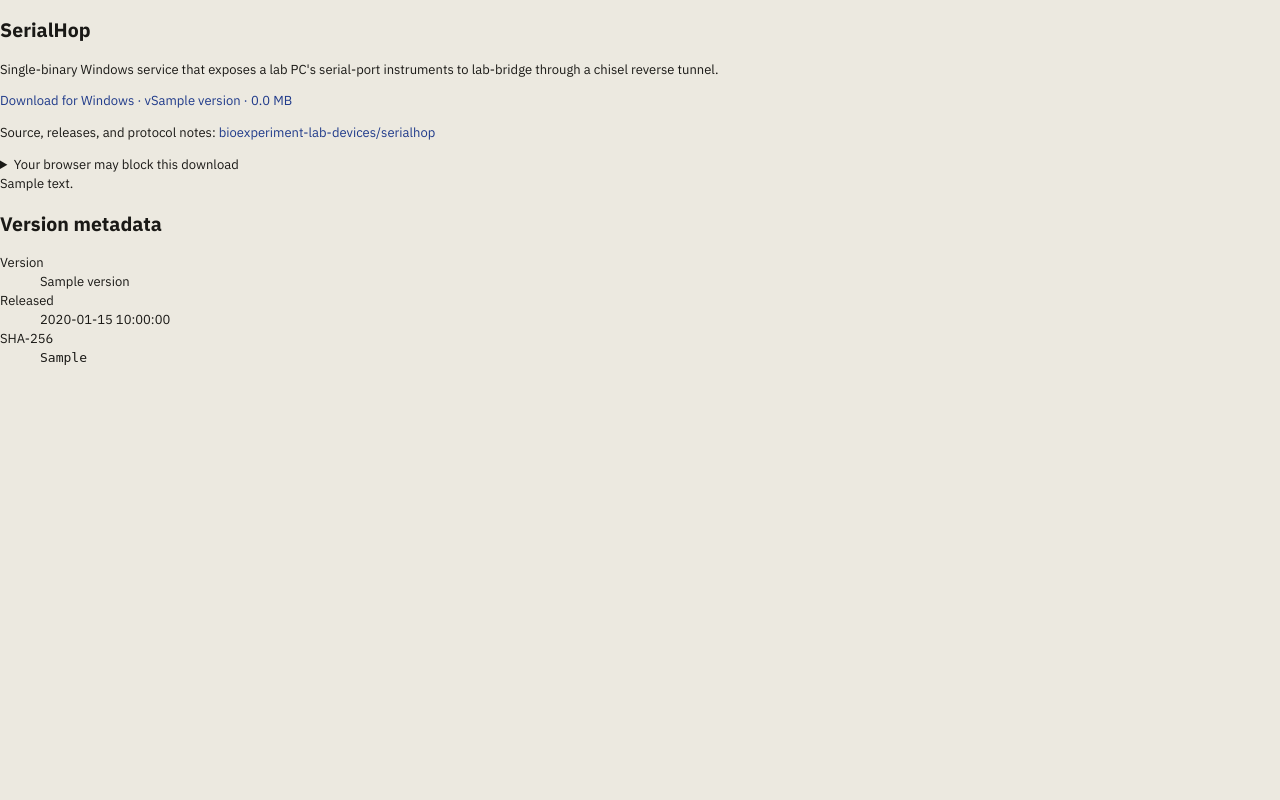
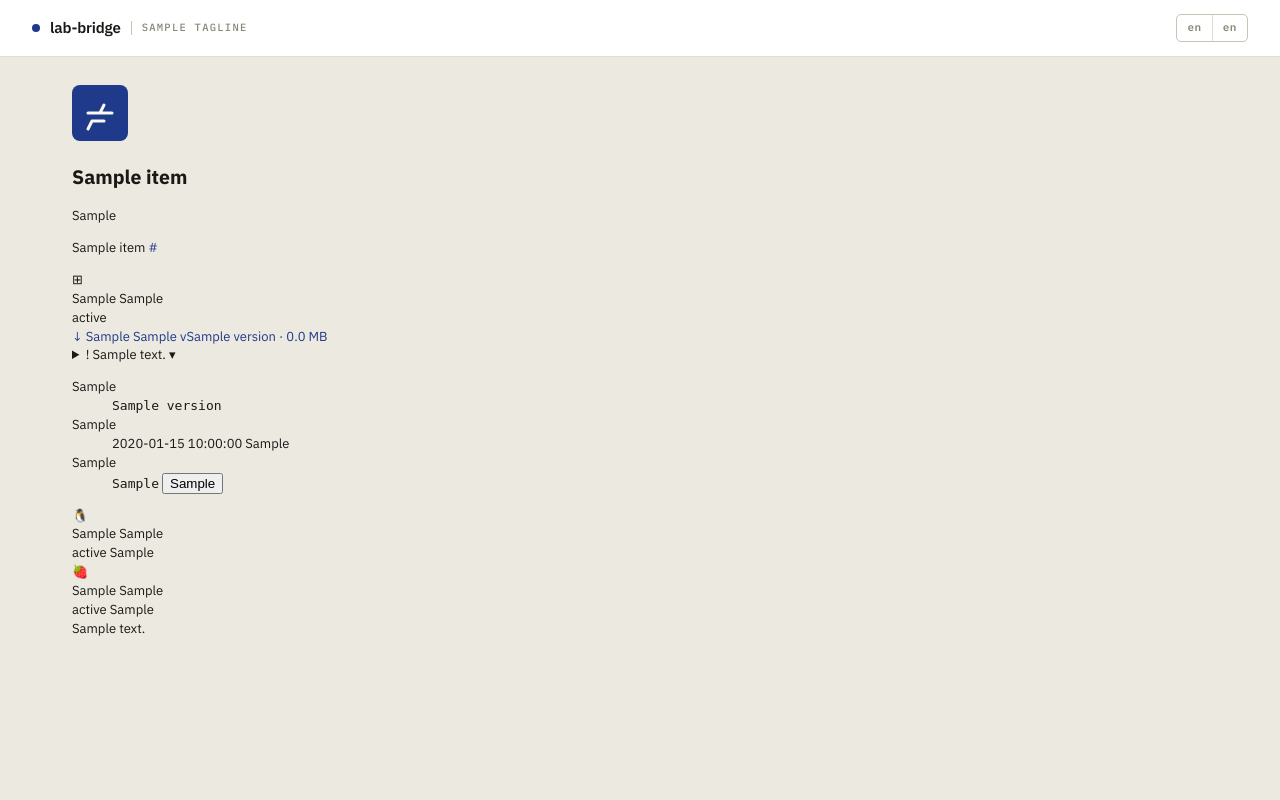
Before and after one commit to bioexperiment-lab-devices/lab-bridge, a FastAPI app: template services/siteapp/app/templates/agent.html in a window 1280 px wide. Run offline with FastAPI, Linux system fonts and the light colour scheme; the template is opened without the code that fills it: most values are stand-ins (such as "Sample title", 1, 10 or a date in 2020); parts of the project's set-up code (start-up, migrations or seed data) failed here and were passed over.

Commit message:
feat(siteapp): rebuild Download shell + plumb DL_STRINGS + relative time
Co-Authored-By: Claude Sonnet 4.6 <noreply@anthropic.com>

```diff
--- a/services/siteapp/app/templates/agent.html
+++ b/services/siteapp/app/templates/agent.html
@@ -1,130 +1,40 @@
 {% extends "base.html" %}
-{% block title %}SerialHop agent{% endblock %}
+{% block title %}{{ s.page_title }}{% endblock %}
 {% block main %}
-<section class="agent-hero">
-  <h1>SerialHop</h1>
-  <p class="lede">
-    Single-binary Windows service that exposes a lab PC's serial-port
-    instruments to lab-bridge through a chisel reverse tunnel.
-  </p>
-  {% if info %}
-    <a class="download-button"
-       href="/download/agent/windows/agent.exe">
-      Download for Windows · v{{ info.version }} · {{ "%.1f"|format(info.size / 1048576) }} MB
-    </a>
-  {% else %}
-    <button class="download-button" disabled>Not yet available — check back soon</button>
-  {% endif %}
-  <p class="agent-source">
-    Source, releases, and protocol notes:
-    <a href="https://github.com/bioexperiment-lab-devices/serialhop">bioexperiment-lab-devices/serialhop</a>
-  </p>
-</section>
+<div class="lb-page lb-page--download">
+  {% with target_page = "download" %}{% include "_home_header.html" %}{% endwith %}
 
-{% if info %}
-<section class="agent-notice agent-notice--warning">
-  <details>
-    {% if lang == 'ru' %}
-    <summary>Браузер может заблокировать эту загрузку</summary>
-    <p>
-      Установщик агента — свежая Windows-программа, у которой пока нет
-      подписи доверенного издателя и накопленной репутации в Microsoft
-      Defender SmartScreen. Из-за этого браузер часто прячет скачанный
-      файл, а Windows отказывается запускать его при первом открытии.
-      Сам файл безопасен — при желании сверьте SHA-256 ниже с тем, что
-      прислал оператор lab-bridge.
-    </p>
-    <p><strong>Если браузер скрыл загрузку (Edge, Chrome, Brave):</strong></p>
-    <ol>
-      <li>Откройте список загрузок (<code>Ctrl</code>+<code>J</code>).</li>
-      <li>
-        Найдите <code>SerialHop-v{{ info.version }}.exe</code>,
-        нажмите <code>⋯</code> (или правой кнопкой) и выберите
-        <strong>Сохранить</strong> / <strong>Keep</strong>.
-      </li>
-      <li>
-        Если появится «Этот файл может нанести вред компьютеру» —
-        выберите <strong>Сохранить опасный файл</strong> /
-        <strong>Keep dangerous file</strong>.
-      </li>
-    </ol>
-    <p>
-      <strong>Если при запуске Windows показывает
-      «Система Windows защитила ваш компьютер»:</strong>
-    </p>
-    <ol>
-      <li>
-        Нажмите <strong>Подробнее</strong> /
-        <strong>More info</strong> в окне SmartScreen.
-      </li>
-      <li>
-        Под текстом появится кнопка
-        <strong>Выполнить в любом случае</strong> /
-        <strong>Run anyway</strong> — нажмите её.
-      </li>
-      <li>
-        Этот выбор Windows запомнит, и при следующих запусках
-        предупреждение больше не появится.
-      </li>
-    </ol>
-    {% else %}
-    <summary>Your browser may block this download</summary>
-    <p>
-      The agent installer is a fresh Windows binary that doesn't yet
-      carry a trusted publisher signature or any reputation in Microsoft
-      Defender SmartScreen. As a result, browsers often hide the
-      downloaded file and Windows refuses to launch it on first run.
-      The file is safe — if you'd like to be sure, verify the SHA-256
-      below against the value the lab-bridge operator gave you.
-    </p>
-    <p><strong>If your browser hides the download (Edge, Chrome, Brave):</strong></p>
-    <ol>
-      <li>Open the downloads list (<code>Ctrl</code>+<code>J</code>).</li>
-      <li>
-        Find <code>SerialHop-v{{ info.version }}.exe</code>,
-        click the <code>⋯</code> menu (or right-click) and choose
-        <strong>Keep</strong>.
-      </li>
-      <li>
-        If a second prompt warns "This file might harm your computer",
-        choose <strong>Keep dangerous file</strong>.
-      </li>
-    </ol>
-    <p>
-      <strong>When you double-click the .exe and Windows shows
-      "Windows protected your PC":</strong>
-    </p>
-    <ol>
-      <li>
-        Click <strong>More info</strong> in the SmartScreen dialog
-        (the "Run anyway" button is hidden until you do).
-      </li>
-      <li>
-        A <strong>Run anyway</strong> button appears beneath the text —
-        click it.
-      </li>
-      <li>
-        Windows remembers the choice on this PC, so the prompt won't
-        come back on later launches.
-      </li>
-    </ol>
-    {% endif %}
-  </details>
-</section>
-{% endif %}
+  <div class="lb-page__body lb-page__body--narrow">
+    {% include "_dl_hero.html" %}
 
-{% if body_html %}
-<section class="agent-body prose">{{ body_html|safe }}</section>
-{% endif %}
+    <div class="lb-dl-cards">
+      {% include "_dl_card_windows.html" %}
+      {% with platform = "linux", name = s.platform_linux, sub = s.platform_linux_sub,
+              eta = s.eta_linux, icon = "🐧" %}
+        {% include "_dl_card_coming.html" %}
+      {% endwith %}
+      {% with platform = "rpi", name = s.platform_rpi, sub = s.platform_rpi_sub,
+              eta = s.eta_rpi, icon = "🍓" %}
+        {% include "_dl_card_coming.html" %}
+      {% endwith %}
+    </div>
 
-{% if info %}
-<section class="agent-meta">
-  <h2>Version metadata</h2>
-  <dl>
-    <dt>Version</dt><dd>{{ info.version }}</dd>
-    <dt>Released</dt><dd>{{ info.uploaded_at }}</dd>
-    <dt>SHA-256</dt><dd><code>{{ info.sha256 }}</code></dd>
-  </dl>
-</section>
-{% endif %}
+    {% include "_dl_body_md.html" %}
+  </div>
+</div>
+
+<script>
+// Sticky-header shadow (same as Home).
+(function () {
+  var header = document.querySelector('.lb-home-header');
+  if (!header) return;
+  var sentinel = document.createElement('div');
+  sentinel.style.cssText = 'position:absolute;top:0;left:0;height:1px;width:1px;';
+  header.parentNode.insertBefore(sentinel, header);
+  var io = new IntersectionObserver(function (entries) {
+    header.classList.toggle('is-scrolled', !entries[0].isIntersecting);
+  });
+  io.observe(sentinel);
+})();
+</script>
 {% endblock %}
```
Also changed, not shown: services/siteapp/app/agent.py (+4 -13 lines).
